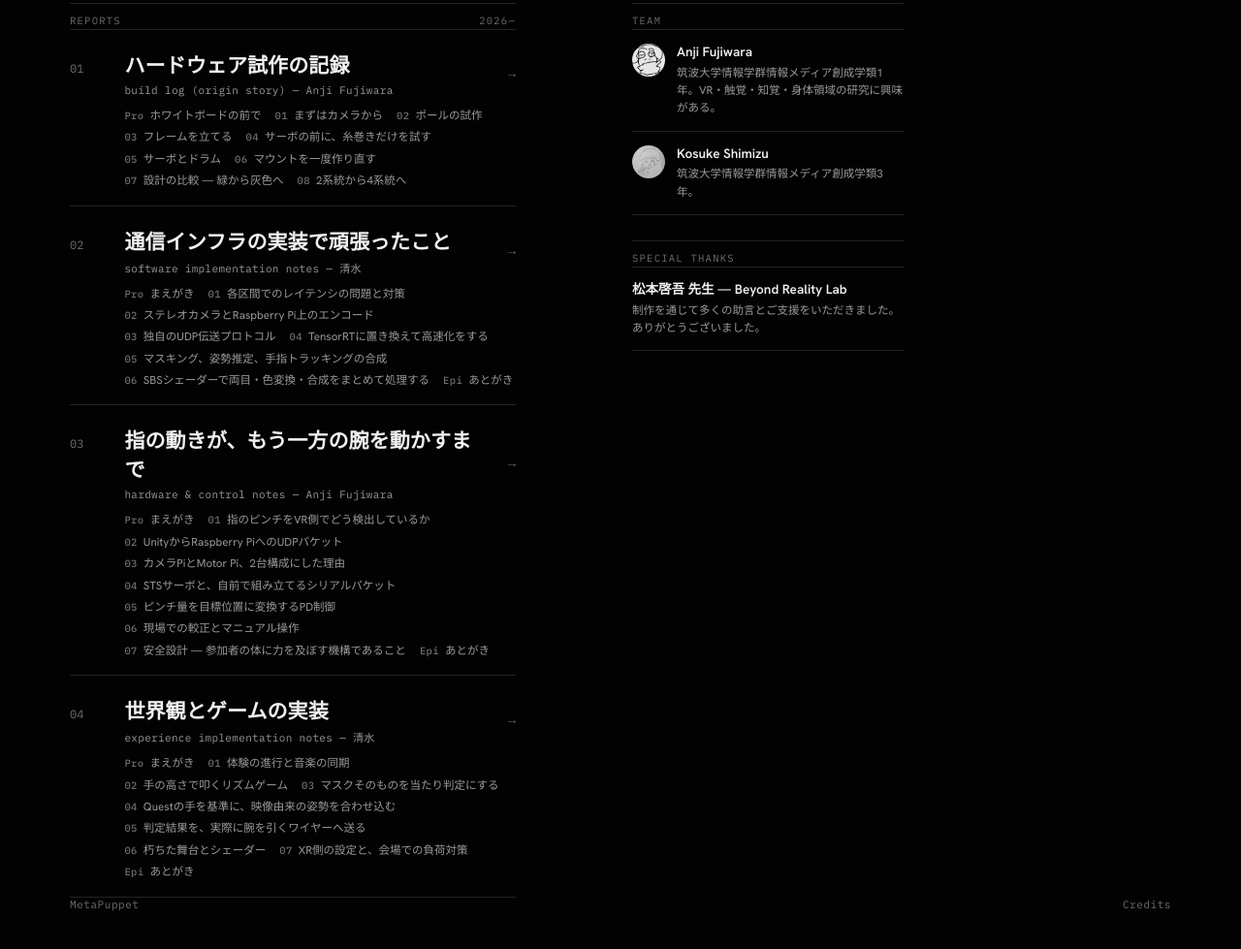
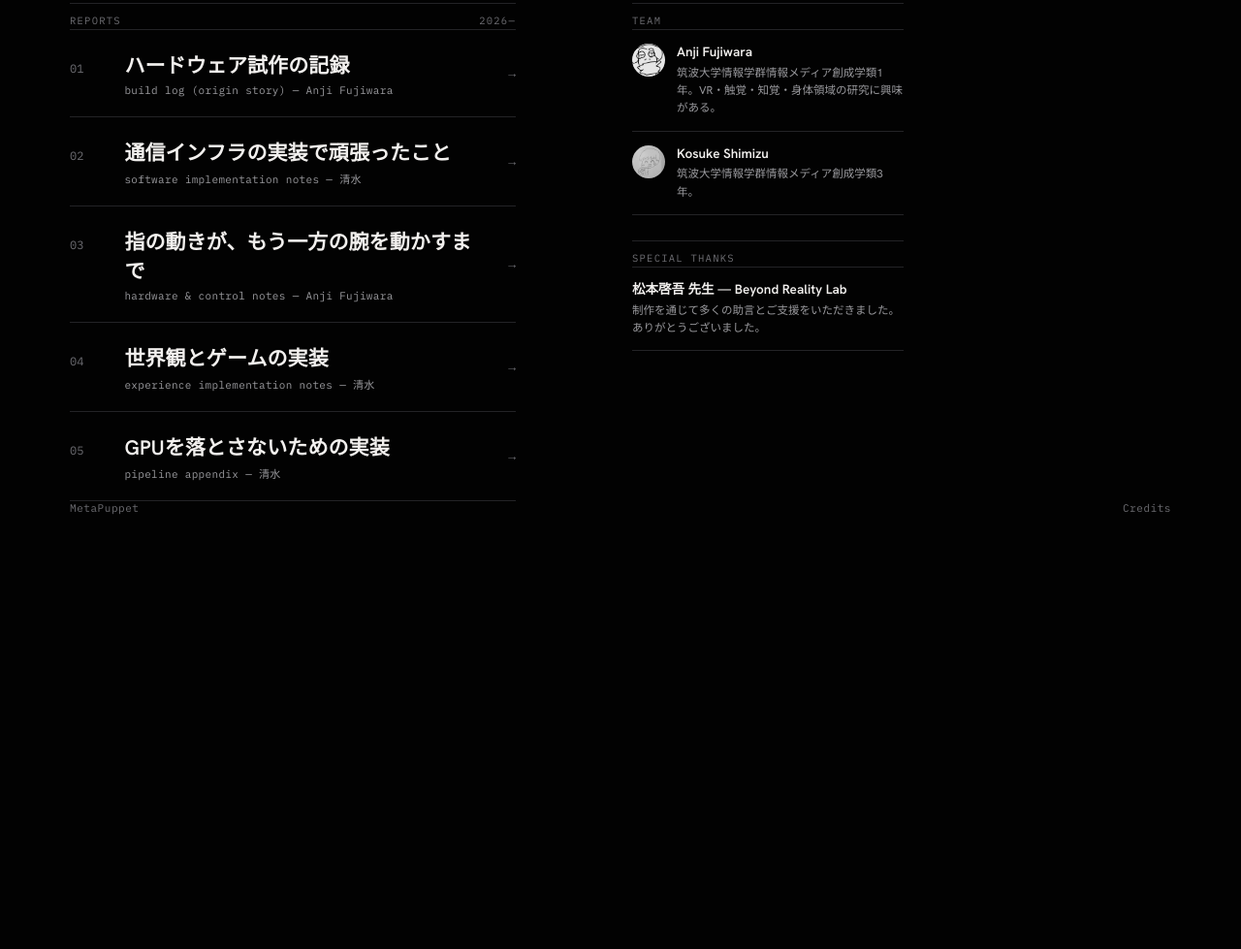
Before and after one commit to Meta-Puppet/Meta-Puppet.github.io, a plain HTML site: page index.html in a window 1280 px wide. Shown: the part 335-1314 px from the top of the page at 97% size. After the commit the page ends 906 px from the top, so only its background shows below. Drawn offline with Linux system fonts and the light colour scheme; no server answers.

Commit message:
top: drop chapter link lists; add 05 GPU stability report
Co-Authored-By: Claude Fable 5.1 <noreply@anthropic.com>
Claude-Session: https://claude.ai/code/session_01XyefzFUgPXdzWCJVmCtPmF

```diff
--- a/index.html
+++ b/index.html
@@ -189,11 +189,6 @@ a.row{
   color:var(--ink);
   transition:border-color .2s ease;
 }
-.row-chapters{display:flex; flex-wrap:wrap; gap:4px 14px; padding:0 0 16px calc(2.4em + 18px); margin-top:-10px;}
-.row-chapters a{font-size:11.5px; color:var(--ink-soft); text-decoration:none; line-height:1.6; transition:color .2s ease;}
-.row-chapters a b{font-family:"IBM Plex Mono",monospace; font-weight:500; font-size:10.5px; color:var(--ink-faint); margin-right:6px; letter-spacing:.04em;}
-.row-chapters a:hover{color:var(--accent);}
-.row-chapters a:hover b{color:var(--accent);}
 .index-foot{
   border-top:1px solid var(--rule);
   height:1px;
@@ -283,17 +278,6 @@ a.row:focus-visible{ outline:2px solid var(--accent); outline-offset:4px; }
         </span>
         <span class="row-arrow">→</span>
       </a>
-      <div class="row-chapters">
-        <a href="https://meta-puppet.github.io/genesis/#prologue"><b>Pro</b>ホワイトボードの前で</a>
-        <a href="https://meta-puppet.github.io/genesis/#ch01"><b>01</b>まずはカメラから</a>
-        <a href="https://meta-puppet.github.io/genesis/#ch02"><b>02</b>ポールの試作</a>
-        <a href="https://meta-puppet.github.io/genesis/#ch03"><b>03</b>フレームを立てる</a>
-        <a href="https://meta-puppet.github.io/genesis/#ch04"><b>04</b>サーボの前に、糸巻きだけを試す</a>
-        <a href="https://meta-puppet.github.io/genesis/#ch05"><b>05</b>サーボとドラム</a>
-        <a href="https://meta-puppet.github.io/genesis/#ch06"><b>06</b>マウントを一度作り直す</a>
-        <a href="https://meta-puppet.github.io/genesis/#ch07"><b>07</b>設計の比較 — 緑から灰色へ</a>
-        <a href="https://meta-puppet.github.io/genesis/#ch08"><b>08</b>2系統から4系統へ</a>
-      </div>
       <a class="row" href="https://meta-puppet.github.io/pipeline/">
         <span class="row-num">02</span>
         <span class="row-text">
@@ -302,16 +286,6 @@ a.row:focus-visible{ outline:2px solid var(--accent); outline-offset:4px; }
         </span>
         <span class="row-arrow">→</span>
       </a>
-      <div class="row-chapters">
-        <a href="https://meta-puppet.github.io/pipeline/#prologue"><b>Pro</b>まえがき</a>
-        <a href="https://meta-puppet.github.io/pipeline/#ch01"><b>01</b>各区間でのレイテンシの問題と対策</a>
-        <a href="https://meta-puppet.github.io/pipeline/#ch02"><b>02</b>ステレオカメラとRaspberry Pi上のエンコード</a>
-        <a href="https://meta-puppet.github.io/pipeline/#ch03"><b>03</b>独自のUDP伝送プロトコル</a>
-        <a href="https://meta-puppet.github.io/pipeline/#ch04"><b>04</b>TensorRTに置き換えて高速化をする</a>
-        <a href="https://meta-puppet.github.io/pipeline/#ch05"><b>05</b>マスキング、姿勢推定、手指トラッキングの合成</a>
-        <a href="https://meta-puppet.github.io/pipeline/#ch06"><b>06</b>SBSシェーダーで両目・色変換・合成をまとめて処理する</a>
-        <a href="https://meta-puppet.github.io/pipeline/#epilogue"><b>Epi</b>あとがき</a>
-      </div>
       <a class="row" href="https://meta-puppet.github.io/control/">
         <span class="row-num">03</span>
         <span class="row-text">
@@ -320,17 +294,6 @@ a.row:focus-visible{ outline:2px solid var(--accent); outline-offset:4px; }
         </span>
         <span class="row-arrow">→</span>
       </a>
-      <div class="row-chapters">
-        <a href="https://meta-puppet.github.io/control/#prologue"><b>Pro</b>まえがき</a>
-        <a href="https://meta-puppet.github.io/control/#ch01"><b>01</b>指のピンチをVR側でどう検出しているか</a>
-        <a href="https://meta-puppet.github.io/control/#ch02"><b>02</b>UnityからRaspberry PiへのUDPパケット</a>
-        <a href="https://meta-puppet.github.io/control/#ch03"><b>03</b>カメラPiとMotor Pi、2台構成にした理由</a>
-        <a href="https://meta-puppet.github.io/control/#ch04"><b>04</b>STSサーボと、自前で組み立てるシリアルパケット</a>
-        <a href="https://meta-puppet.github.io/control/#ch05"><b>05</b>ピンチ量を目標位置に変換するPD制御</a>
-        <a href="https://meta-puppet.github.io/control/#ch06"><b>06</b>現場での較正とマニュアル操作</a>
-        <a href="https://meta-puppet.github.io/control/#ch07"><b>07</b>安全設計 — 参加者の体に力を及ぼす機構であること</a>
-        <a href="https://meta-puppet.github.io/control/#epilogue"><b>Epi</b>あとがき</a>
-      </div>
       <a class="row" href="https://meta-puppet.github.io/experience/">
         <span class="row-num">04</span>
         <span class="row-text">
@@ -339,17 +302,14 @@ a.row:focus-visible{ outline:2px solid var(--accent); outline-offset:4px; }
         </span>
         <span class="row-arrow">→</span>
       </a>
-      <div class="row-chapters">
-        <a href="https://meta-puppet.github.io/experience/#prologue"><b>Pro</b>まえがき</a>
-        <a href="https://meta-puppet.github.io/experience/#ch01"><b>01</b>体験の進行と音楽の同期</a>
-        <a href="https://meta-puppet.github.io/experience/#ch02"><b>02</b>手の高さで叩くリズムゲーム</a>
-        <a href="https://meta-puppet.github.io/experience/#ch03"><b>03</b>マスクそのものを当たり判定にする</a>
-        <a href="https://meta-puppet.github.io/experience/#ch04"><b>04</b>Questの手を基準に、映像由来の姿勢を合わせ込む</a>
-        <a href="https://meta-puppet.github.io/experience/#ch05"><b>05</b>判定結果を、実際に腕を引くワイヤーへ送る</a>
-        <a href="https://meta-puppet.github.io/experience/#ch06"><b>06</b>朽ちた舞台とシェーダー</a>
-        <a href="https://meta-puppet.github.io/experience/#ch07"><b>07</b>XR側の設定と、会場での負荷対策</a>
-        <a href="https://meta-puppet.github.io/experience/#epilogue"><b>Epi</b>あとがき</a>
-      </div>
+      <a class="row" href="https://meta-puppet.github.io/pipeline/stability/">
+        <span class="row-num">05</span>
+        <span class="row-text">
+          <span class="row-label">GPUを落とさないための実装</span>
+          <span class="row-sub">pipeline appendix — 清水</span>
+        </span>
+        <span class="row-arrow">→</span>
+      </a>
       <div class="index-foot"></div>
     </nav>
 
```
